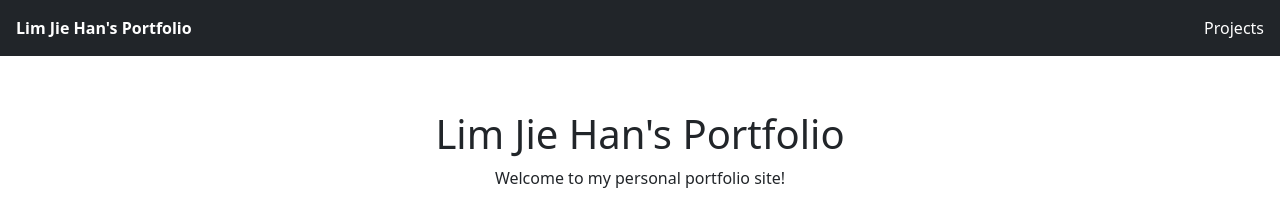
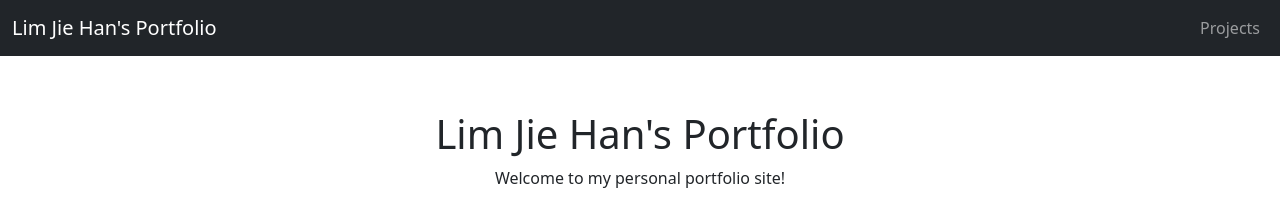
Before and after one commit to LimJH272/limjh272.github.io, a Jekyll site: the page built from index.html, in a window 1280 px wide. Shown: the top 210 px of the page. Built offline with Jekyll 4.4.1, drawn with Linux system fonts in a browser that asks for light colours.

Commit message:
Redesigned navbar (DRY for new pages)

```diff
--- /dev/null
+++ b/_data/navigation.yml
@@ -0,0 +1,2 @@
+- title: Projects
+  permalink: /projects/
--- a/_includes/nav.html
+++ b/_includes/nav.html
@@ -1,8 +1,32 @@
-<nav id="navigation-bar" class="navbar hstack gap-1 bg-dark{% if include.fixed %} fixed-top{% endif %}">
-    <ul class="nav">
-        <li class="nav-item"><a href="/" class="nav-link text-white fw-semibold">Lim Jie Han's Portfolio</a></li>
-    </ul>
-    <ul class="nav">
-        <li class="nav-item"><a href="/projects/" class="nav-link active text-white">Projects</a></li>
-    </ul>
+<nav class="navbar navbar-expand-md navbar-dark bg-dark{% if include.fixed %} fixed-top{% endif %}">
+    <div class="container-fluid">
+        <a href="/" class="navbar-brand">Lim Jie Han's Portfolio</a>
+        {% if site.data.navigation[0] %}
+        <button class="navbar-toggler" type="button" data-bs-toggle="collapse" data-bs-target="#navbarNavDropdown" aria-controls="navbarNavDropdown" aria-expanded="false" aria-label="Toggle navigation">
+            <span class="navbar-toggler-icon"></span>
+        </button>
+        <div class="collapse navbar-collapse" id="navbarNavDropdown">
+            <ul class="navbar-nav ms-auto">
+                {% for p in site.data.navigation %}
+                <li class="nav-item">
+                    <a class="nav-link text-center{% if page.title == p.title %} active{% endif %}"{% if page.title == p.title %} aria-current="page"{% endif %} href="{{p.permalink}}">{{p.title}}</a>
+                </li>
+                {% endfor %}
+                <!-- <li class="nav-item">
+                    <a class="nav-link disabled text-white-50">Disabled</a>
+                </li> -->
+                <!-- <li class="nav-item dropdown">
+                    <a class="nav-link dropdown-toggle" href="#" role="button" data-bs-toggle="dropdown" aria-expanded="false">
+                        Dropdown link
+                    </a>
+                    <ul class="dropdown-menu">
+                        <li><a class="dropdown-item" href="#">Action</a></li>
+                        <li><a class="dropdown-item" href="#">Another action</a></li>
+                        <li><a class="dropdown-item" href="#">Something else here</a></li>
+                    </ul>
+                </li> -->
+            </ul>
+        </div>
+        {% endif %}
+    </div>
 </nav>
```
Also changed, not shown: _layouts/default.html (indentation only).
